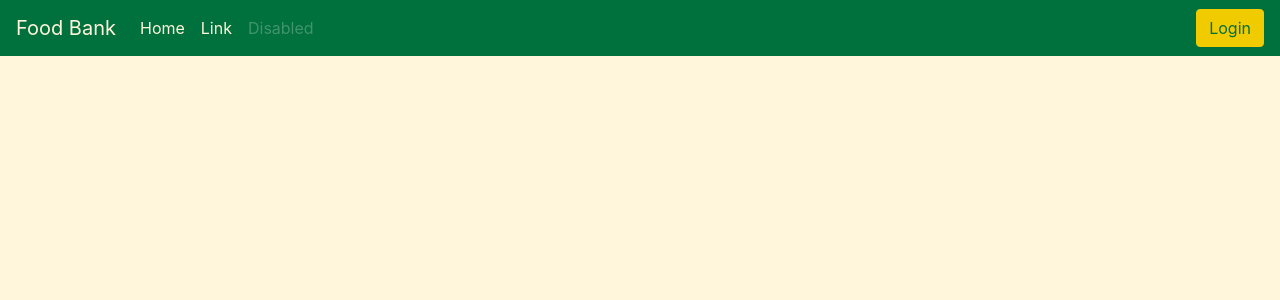
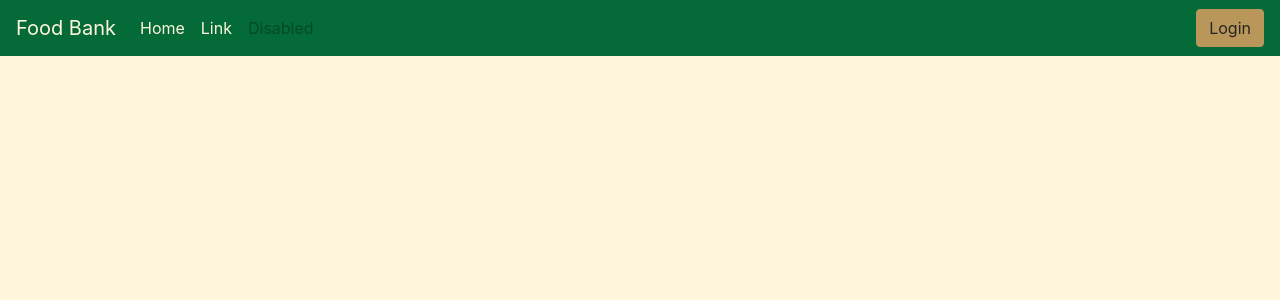
Before and after one commit to spamntaters/foodBankAngular, an Angular app: page / in a window 1280 px wide. Shown: the top 300 px of the page. Built offline with nearby package versions, Linux system fonts and the light colour scheme.

Commit message:
Updated colors

```diff
--- a/src/app/app.component.html
+++ b/src/app/app.component.html
@@ -1,4 +1,4 @@
-<nav class="navbar navbar-expand-lg navbar-dark bg-primary">
+<nav class="navbar navbar-expand-lg navbar-light bg-primary">
   <a class="navbar-brand" href="#">Food Bank</a>
   <button class="navbar-toggler" type="button" data-toggle="collapse" data-target="#navbarToggler" aria-controls="navbarToggler" aria-expanded="false" aria-label="Toggle navigation">
     <span class="navbar-toggler-icon"></span>
@@ -17,7 +17,7 @@
       </li>
     </ul>
     <button class="btn btn-warning">
-      <a class="text-primary" href="$#">Login</a>
+      <a class="text-dark" href="#">Login</a>
     </button>
   </div>
 </nav>
--- a/src/styles.scss
+++ b/src/styles.scss
@@ -4,10 +4,11 @@
 @import '~bootstrap/scss/_mixins';
 // All but danger are pulled from the Universities Style guides...
 $theme-colors: (
-  primary: #00703c,
+  primary: #046A38,
   danger: #be7c4d,
   light: #fff6dc,
-  warning: #f0cb00,
+  dark: #27251F,
+  warning: #B9975B,
   secondary:#c3d7a4
 );
 /* finally, import Bootstrap */
@@ -17,9 +18,9 @@ body{
   background-color: theme-color(light) !important;
 }
 
-.navbar-dark .navbar-brand,
-.navbar-dark .nav-item .nav-link,
-.navbar-dark .nav-item.active .nav-link,
-.navbar-dark .nav-item:focus .nav-link,{
+.navbar-light .navbar-brand,
+.navbar-light .nav-item .nav-link,
+.navbar-light .nav-item.active .nav-link,
+.navbar-light .nav-item:focus .nav-link,{
   color: theme-color(light);
 }
```
